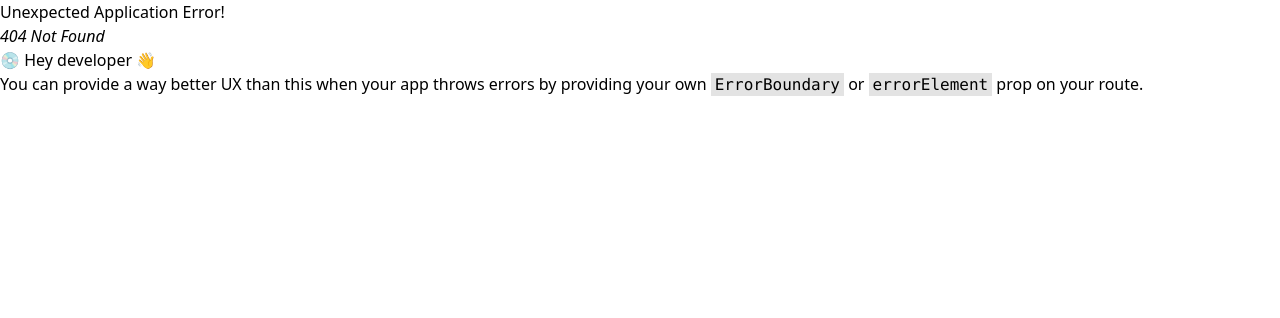
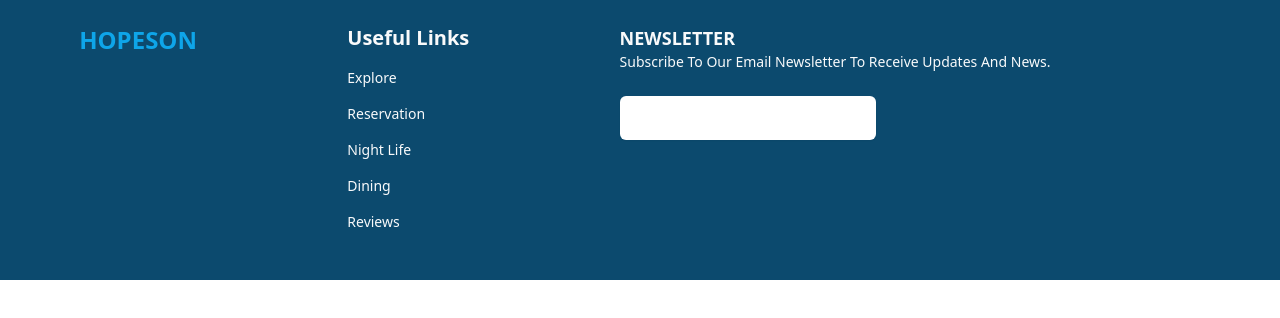
Before and after one commit to HopesonOgaga/reservation, a React (Create React App) app: page /footer in a window 1280 px wide. Before the commit this address had no page. Shown: the top 318 px of the page. Built offline with nearby package versions, Linux system fonts and the light colour scheme.

Commit message:
git footer

```diff
--- a/src/App.js
+++ b/src/App.js
@@ -10,6 +10,7 @@ import Header from "./components/header";
 import Service from "./components/home/servicesection/services";
 import DateInfo from "./components/home/datedata";
 import OurHotels from "./components/home/hotels";
+import Footer from "./components/footer";
 
 const router = createBrowserRouter(
   createRoutesFromElements(
@@ -19,6 +20,7 @@ const router = createBrowserRouter(
       <Route path="service" element={<Service></Service>}></Route>
       <Route path="date" element ={<DateInfo/>}></Route>
       <Route path="hotel" element={<OurHotels/>}></Route>
+      <Route path="footer" element = {<Footer></Footer>}></Route>
     </Route>
   )
 );
--- a/src/components/footer/index.js
+++ b/src/components/footer/index.js
@@ -1,5 +1,46 @@
 import React from "react";
 
 export default function Footer() {
-  return;
+  return (
+    <section className="bg-sky-900 w-full md:h-[35vh] h-full">
+      <div className="flex md:flex-row md:justify-around py-6 flex-col gap-6 pl-4 pr-4 w-full   ">
+        <div>
+          <p className="text-sky-500 uppercase font-semibold text-2xl">
+            hopeson
+          </p>
+        </div>
+        <div className="">
+          <p className="text-gray-50 font-semibold text-xl   capitalize ">
+            useful links
+          </p>
+          <ul className="  flex flex-col gap-4 mt-4">
+            {["explore", "reservation", "night life", "dining", "reviews"].map(
+              (item) => (
+                <React.Fragment key={item}>
+                  <li className=" text-gray-50 text-sm  w-full h-full capitalize hover:text-sky-300 active:text-red-200 ">
+                    <a href="www" target="_blank">
+                      {item}
+                    </a>
+                  </li>
+                </React.Fragment>
+              )
+            )}
+          </ul>
+        </div>
+        <div className="flex flex-col gap-6 ">
+          <div>
+          <p className="text-gray-50 uppercase font-semibold text-lg">newsletter</p>
+          <p className="text-gray-50 text-sm  capitalize ">Subscribe to our email newsletter to receive updates and news.</p>
+          </div>
+          <div>
+            <form>
+              <label for="newsletter" className=""></label>
+              <input type="email" className="w-64 h-11 rounded-md shadow-sm border-none active:border-none " ></input>
+            </form>
+          </div>
+        </div>
+        <div></div>
+      </div>
+    </section>
+  );
 }
```
